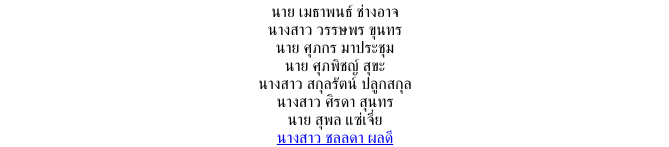
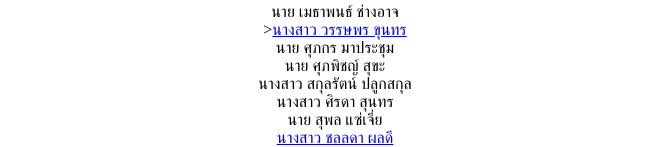
Before and after one commit to tonklazooza1/TK, a plain HTML site: page index.html in a window 1280 px wide. Shown: the part 293-440 px from the top of the page, without its empty margins (305-974 px from the left). Drawn offline with Linux system fonts and the light colour scheme.

Commit message:
เพิ่มลิงค์เว็บเพจ

```diff
--- a/index.html
+++ b/index.html
@@ -34,7 +34,7 @@
             <li>นางสาว พฤกษา แก้วมณี</li>
             <li>นาย พีระพล สายยศ</li>
             <li>นาย เมธาพนธ์ ช่างอาจ</li>
-            <li>นางสาว วรรษพร ขุนทร</li>
+            <li>><a href="Profile/ProfileWatsapond/ProfileMuay.html">นางสาว วรรษพร ขุนทร</a></li>
             <li>นาย ศุภกร มาประชุม</li>
             <li>นาย ศุภพิชญ์ สุขะ</li>
             <li>นางสาว สกุลรัตน์ ปลูกสกุล</li>
```
